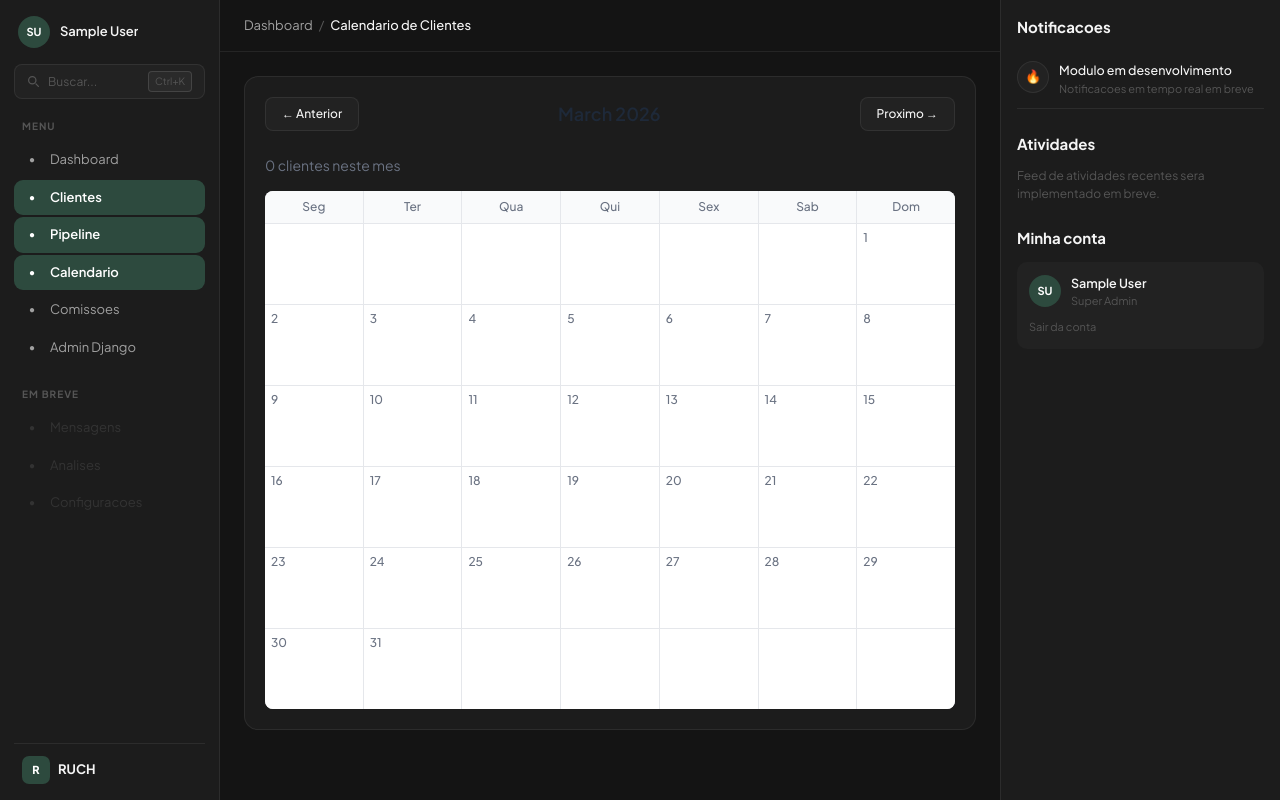
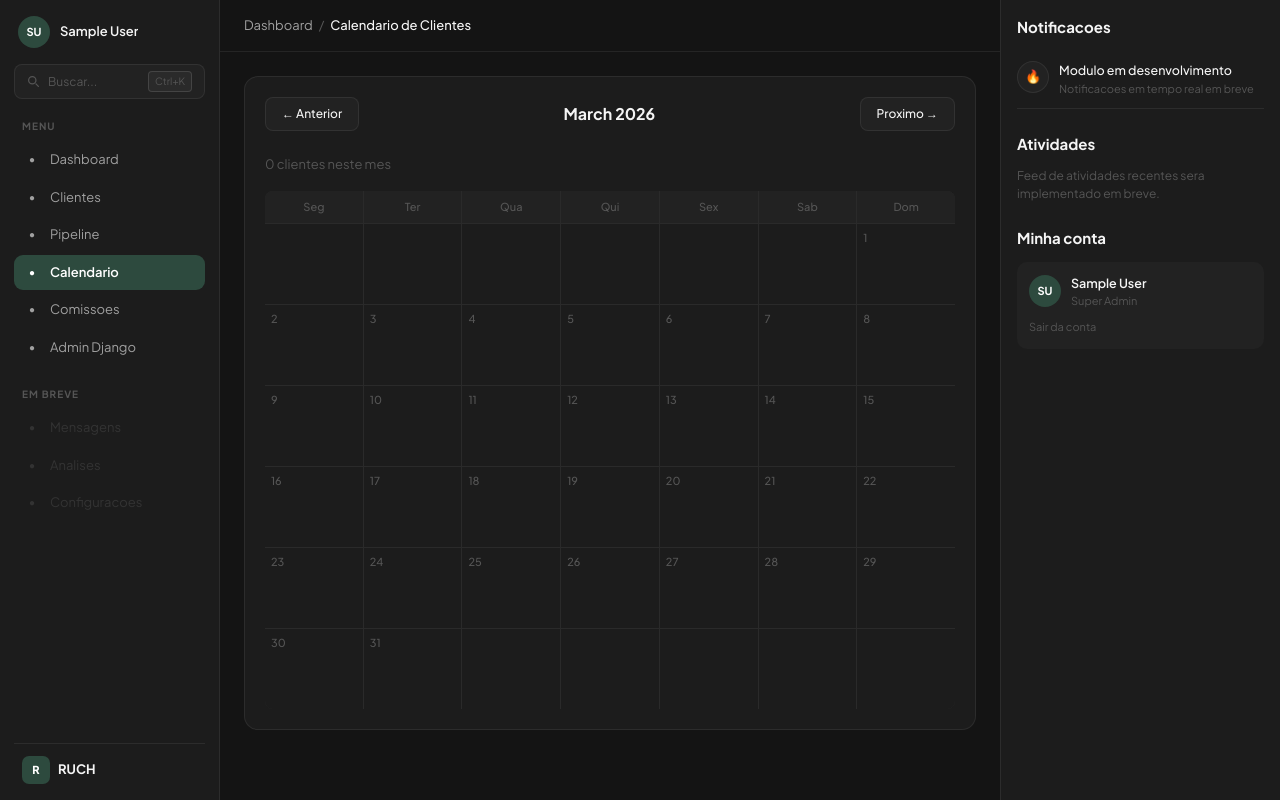
Before and after one commit to Wilkerson/Prometheus, a Django app: page /clientes/calendario/ in a window 1280 px wide. Run offline with Django 5.2, Linux system fonts and the light colour scheme; a user stored in the database is signed in; tables that the repository leaves empty hold one stand-in row (values such as "Sample post"); parts of the project's set-up code (start-up, migrations or seed data) failed here and were passed over; some libraries are stand-ins or nearby versions.

Commit message:
Corrige sidebar highlight, pipeline e calendario para dark theme
1. Sidebar: item ativo agora usa match exato (request.path == item.url),
   nao marca pipeline/calendario quando clica em clientes
2. Pipeline: fundo dos cards trocado de bg-gray-100/white para bg-bg3/bg-bg2,
   colunas com w-64 e overflow-x-hidden (sem barra de rolagem)
3. Calendario: fundo trocado de bg-white para bg-bg2, cabecalho bg-bg3,
   grid gap bg-bg4, texto em t1/t3, badges com cores translucidas

Co-Authored-By: Claude Opus 4.6 (1M context) <noreply@anthropic.com>

```diff
--- a/templates/base.html
+++ b/templates/base.html
@@ -45,7 +45,7 @@
         {% for item in nav_items %}
         <a href="{{ item.url }}"
            class="flex items-center gap-2.5 px-2.5 py-2 rounded-[9px] text-[13px] mb-0.5 transition-all duration-150 no-underline
-                  {% if request.path == item.url or request.path|slice:':9' == item.url|slice:':9' and item.url != '/dashboard/' %}bg-ruch-green text-white font-semibold{% else %}text-t2 hover:bg-bg3 hover:text-t1{% endif %}">
+                  {% if request.path == item.url %}bg-ruch-green text-white font-semibold{% else %}text-t2 hover:bg-bg3 hover:text-t1{% endif %}">
           <span class="w-4 h-4 flex items-center justify-center text-[10px]">&#9679;</span>
           {{ item.label }}
         </a>
--- a/templates/clientes/calendario.html
+++ b/templates/clientes/calendario.html
@@ -7,36 +7,36 @@
 <div class="card">
   <div class="flex items-center justify-between mb-6">
     <a href="?mes={{ prev_mes }}" class="btn-secondary text-xs">&larr; Anterior</a>
-    <h2 class="text-lg font-semibold text-gray-800 capitalize">{{ mes_nome }} {{ ano }}</h2>
+    <h2 class="text-[16px] font-bold text-t1 capitalize">{{ mes_nome }} {{ ano }}</h2>
     <a href="?mes={{ next_mes }}" class="btn-secondary text-xs">Proximo &rarr;</a>
   </div>
 
-  <p class="text-sm text-gray-500 mb-4">{{ total }} cliente{{ total|pluralize }} neste mes</p>
+  <p class="text-[13px] text-t3 mb-4">{{ total }} cliente{{ total|pluralize }} neste mes</p>
 
-  <div class="grid grid-cols-7 gap-px bg-gray-200 rounded-lg overflow-hidden">
-    <div class="bg-gray-50 py-2 text-center text-xs font-medium text-gray-500">Seg</div>
-    <div class="bg-gray-50 py-2 text-center text-xs font-medium text-gray-500">Ter</div>
-    <div class="bg-gray-50 py-2 text-center text-xs font-medium text-gray-500">Qua</div>
-    <div class="bg-gray-50 py-2 text-center text-xs font-medium text-gray-500">Qui</div>
-    <div class="bg-gray-50 py-2 text-center text-xs font-medium text-gray-500">Sex</div>
-    <div class="bg-gray-50 py-2 text-center text-xs font-medium text-gray-500">Sab</div>
-    <div class="bg-gray-50 py-2 text-center text-xs font-medium text-gray-500">Dom</div>
+  <div class="grid grid-cols-7 gap-px bg-bg4 rounded-lg overflow-hidden">
+    <div class="bg-bg3 py-2 text-center text-[11px] font-medium text-t3">Seg</div>
+    <div class="bg-bg3 py-2 text-center text-[11px] font-medium text-t3">Ter</div>
+    <div class="bg-bg3 py-2 text-center text-[11px] font-medium text-t3">Qua</div>
+    <div class="bg-bg3 py-2 text-center text-[11px] font-medium text-t3">Qui</div>
+    <div class="bg-bg3 py-2 text-center text-[11px] font-medium text-t3">Sex</div>
+    <div class="bg-bg3 py-2 text-center text-[11px] font-medium text-t3">Sab</div>
+    <div class="bg-bg3 py-2 text-center text-[11px] font-medium text-t3">Dom</div>
 
     {% for semana in semanas %}
       {% for dia in semana %}
-      <div class="bg-white min-h-[80px] p-1.5">
+      <div class="bg-bg2 min-h-[80px] p-1.5">
         {% if dia != 0 %}
-          <div class="text-xs font-medium text-gray-500 mb-1">{{ dia }}</div>
+          <div class="text-[11px] font-medium text-t3 mb-1">{{ dia }}</div>
           {% for d, clist in dias.items %}
             {% if d == dia %}
               {% for cliente in clist %}
-              <div class="text-xs truncate px-1 py-0.5 rounded mb-0.5
-                          {% if cliente.status == 'recebida' %}bg-blue-100 text-blue-700
-                          {% elif cliente.status == 'em_analise' %}bg-yellow-100 text-yellow-700
-                          {% elif cliente.status == 'em_processamento' %}bg-purple-100 text-purple-700
-                          {% elif cliente.status == 'concluida' %}bg-emerald-100 text-emerald-700
-                          {% else %}bg-red-100 text-red-700{% endif %}">
-                <a href="{% url 'web:cliente-detail' cliente.pk %}">{{ cliente.nome }}</a>
+              <div class="text-[11px] truncate px-1 py-0.5 rounded mb-0.5
+                          {% if cliente.status == 'recebida' %}bg-blue-500/15 text-blue-400
+                          {% elif cliente.status == 'em_analise' %}bg-amber-500/15 text-amber-400
+                          {% elif cliente.status == 'em_processamento' %}bg-teal-500/15 text-teal-400
+                          {% elif cliente.status == 'concluida' %}bg-emerald-500/15 text-emerald-400
+                          {% else %}bg-red-500/15 text-red-400{% endif %}">
+                <a href="{% url 'web:cliente-detail' cliente.pk %}" class="no-underline text-inherit">{{ cliente.nome }}</a>
               </div>
               {% endfor %}
             {% endif %}
```
Also changed, not shown: templates/clientes/pipeline.html (+11 -11 lines), static/css/output.css.
